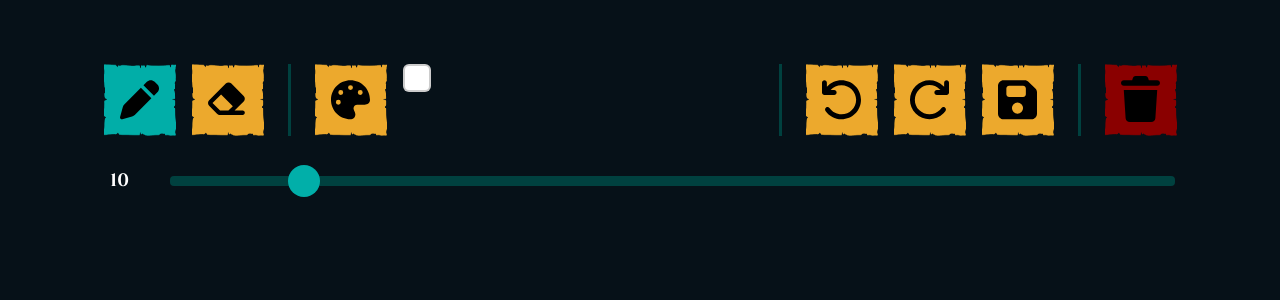
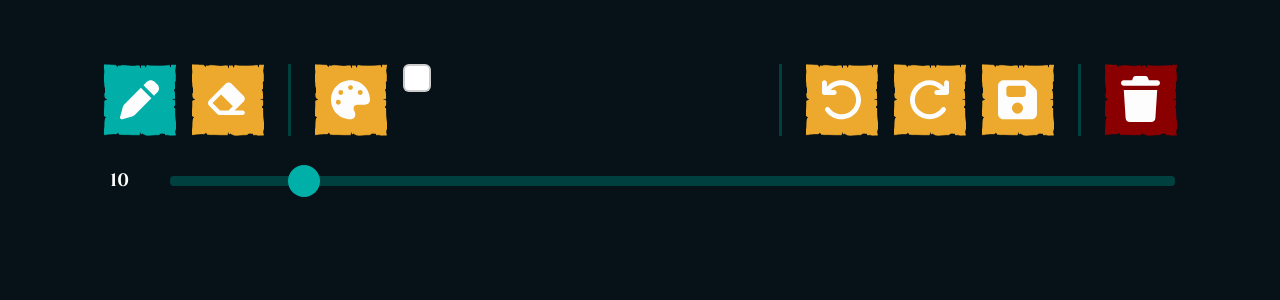
Before and after one commit to BatterySmooth/sotfest-upload, a React (Vite) app: page / in a window 1280 px wide. Shown: the top 300 px of the page. Built offline with nearby package versions, Linux system fonts and the light colour scheme.

Commit message:
Icon fix

```diff
--- a/src/components/IconButton.module.css
+++ b/src/components/IconButton.module.css
@@ -30,6 +30,7 @@
   background-color: var(--theme-primary);
 }
 .icon {
+  color: white;
   width: 65%;
   height: 65%;
   display: block;
```
Also changed, not shown: src/App.css (+0 -9 lines).
